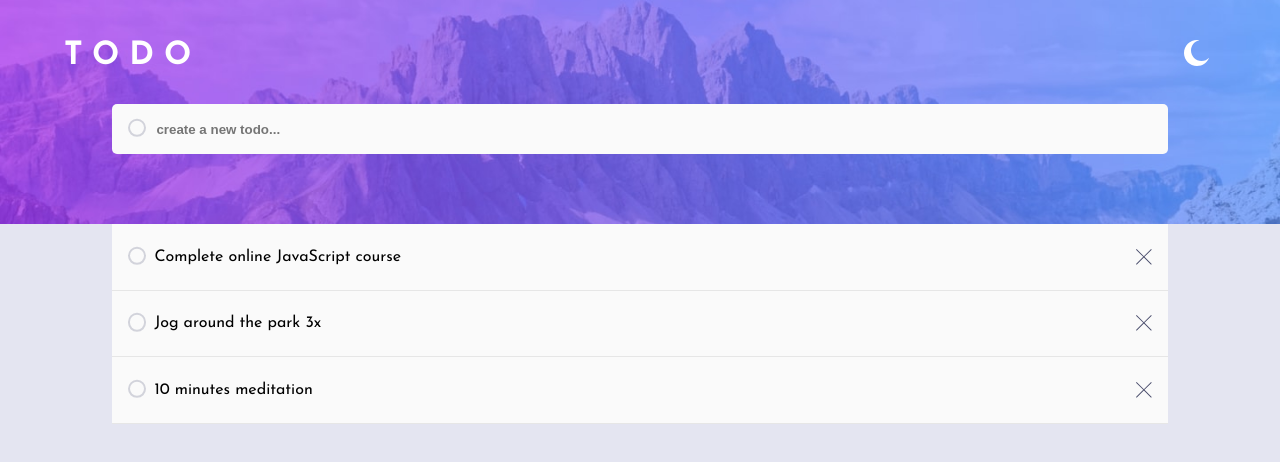
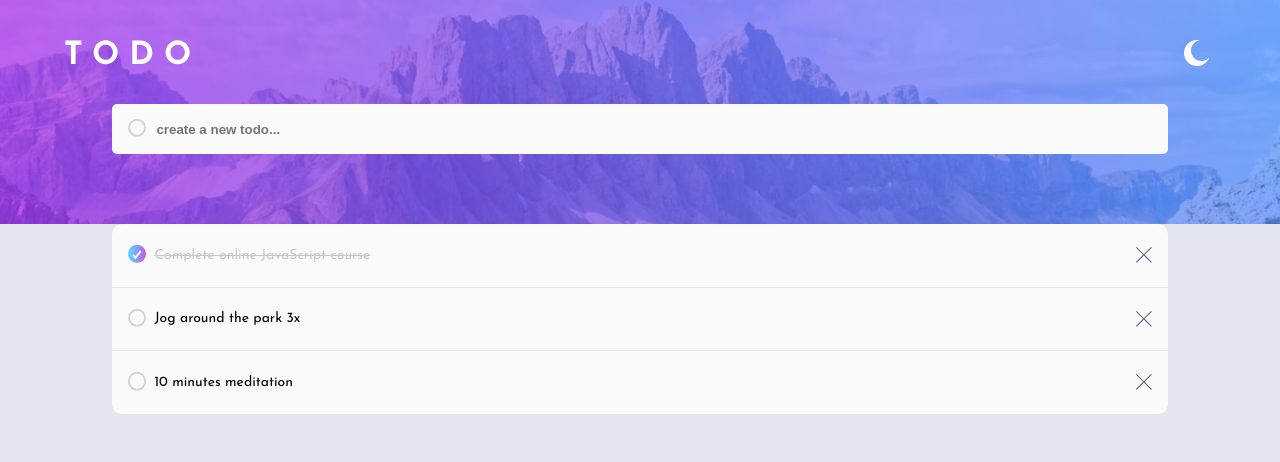
Before and after one commit to Robertron624/todo-app, a React (Vite) app: page / in a window 1280 px wide. Shown: the top 462 px of the page. Built offline with nearby package versions, Linux system fonts and the light colour scheme.

Commit message:
done and undoned check

```diff
--- a/src/App.scss
+++ b/src/App.scss
@@ -19,5 +19,20 @@
 
   .todos-list {
     width: 100%;
+
+    ul {
+      li:first-of-type {
+
+        .todo-wrapper {
+          border-radius: 10px 10px 0 0;
+        }
+      }
+
+      li:last-of-type {
+        .todo-wrapper {
+          border-radius: 0 0 10px 10px;
+        }
+      }
+    }
   }
 }
--- a/src/components/TodoComponent/Todo.tsx
+++ b/src/components/TodoComponent/Todo.tsx
@@ -5,8 +5,10 @@ const Todo = ({text, done}:ToDo) => {
   return (
     <div className='todo-wrapper'>
         <div className="done-name">
+            {/* Only show check mark when todo is done */}
+            {done ? <img className='check' src="/icon-check.svg" alt="" />: ''}
             <input checked={done} type="checkbox" name="done" id="done" />
-            <span className='todo-text'>{text}</span>
+            <span className={`todo-text ${done ? 'done' : ''}`}>{text}</span>
         </div>
         <img src="/icon-cross.svg" alt="" />
     </div>
--- a/src/components/TodoComponent/index.scss
+++ b/src/components/TodoComponent/index.scss
@@ -18,9 +18,20 @@
 
     .done-name {
 
+        position: relative;
         display: flex;
         align-items: center;
         gap: .5rem;
+
+        .check {
+            position: absolute;
+            left: 4px;
+            top: 50%;
+            transform: translateY(-50%);
+            z-index: 1;
+            width: 10px;
+            height: 10px;
+        }
 
         input[type="checkbox"] {
             /* Add if not using autoprefixer */
@@ -42,6 +53,23 @@
             border: 2px solid currentColor;
             border-radius: 50%;
             transform: translateY(-0.075em);
+
+            display: grid;
+            place-content: center;
+
+            &::before {
+                content: "";
+                width: 1.14em;
+                height: 1.14em;
+                transform: scale(0);
+                transition: 120ms transform ease-in-out;
+                background: $check-background;
+                border-radius: 50%;
+            }
+
+            &:checked::before {
+                transform: scale(1);
+            }
         }
     }
 
@@ -49,4 +77,17 @@
         width: 1rem;
         height: 1rem;
     }
+
+    .todo-text {
+        font-size: 14px;
+
+        @include themify($themes) {
+            color: themed(todo-text);
+        }
+
+        &.done {
+            text-decoration: line-through;
+            color: #c7c7c7;
+        }
+    }
 }
--- a/src/variables.scss
+++ b/src/variables.scss
@@ -3,7 +3,7 @@
 // ### Primary
 
 $-bright-blue: hsl(220, 98%, 61%);
-$check-background: linear-gradient hsl(192, 100%, 67%) to hsl(280, 87%, 65%);
+$check-background: linear-gradient(to right, hsl(192, 100%, 67%), hsl(280, 87%, 65%));
 
 // ### Neutral
 
@@ -32,6 +32,7 @@ $themes: (
         light-grayish-blue: hsl(233, 11%, 84%),
         dark-grayish-blue: hsl(236, 9%, 61%),
         very-dark-grayish-blue: hsl(235, 19%, 35%),
+        todo-text: black,
         header-background: url(/bg-desktop-light.jpg) no-repeat center/cover,
     ),
     dark: (
@@ -39,6 +40,7 @@ $themes: (
         new-todo-background: hsl(235, 24%, 19%),
         light-grayish-blue: hsl(234, 39%, 85%),
         light-grayish-blue-hover: hsl(236, 33%, 92%),
+        todo-text: hsl(236, 33%, 92%),
         dark-grayish-blue: hsl(234, 11%, 52%),
         very-dark-grayish-blue: hsl(233, 14%, 35%),
         very-dark-grayish-blue-2: hsl(237, 14%, 26%),
```
